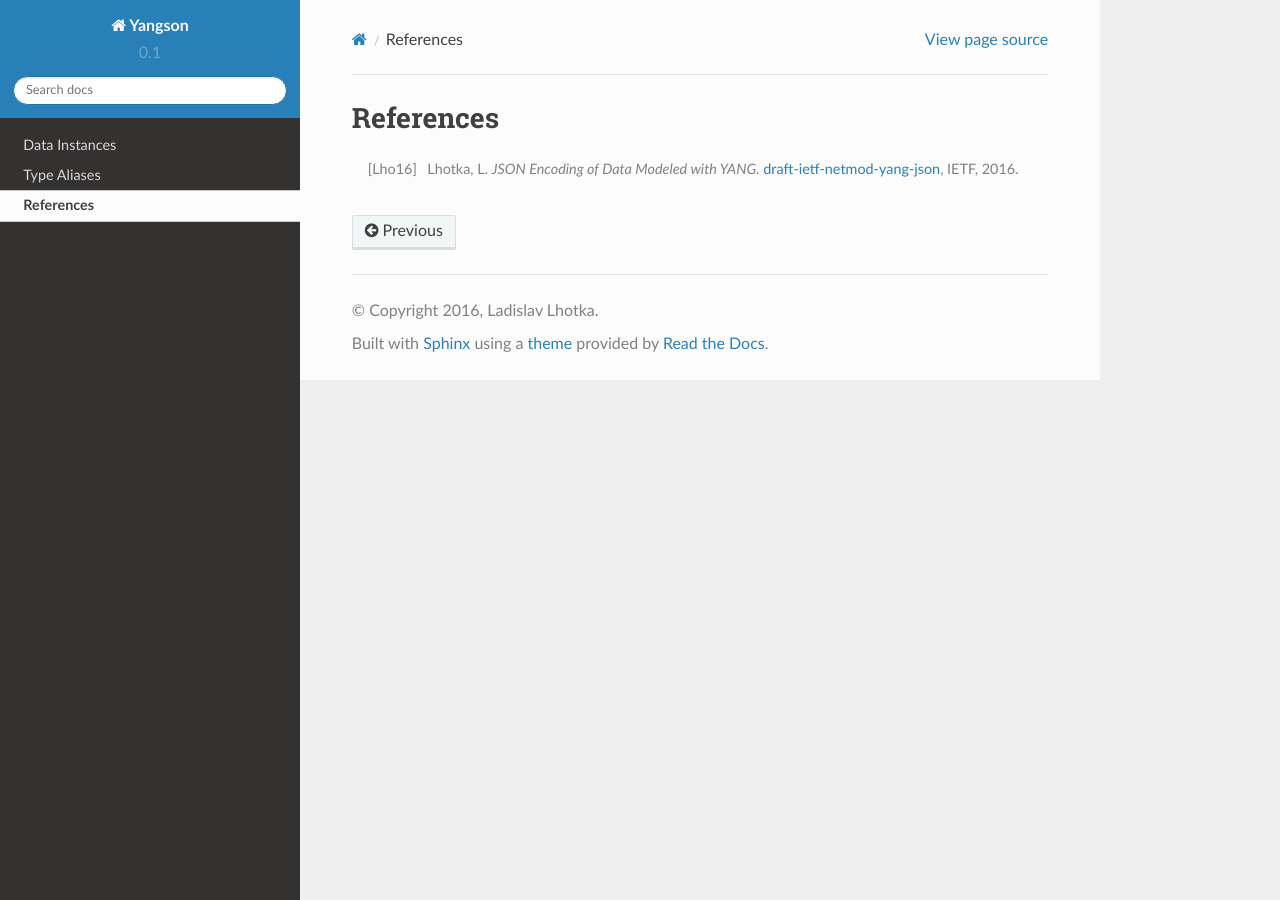
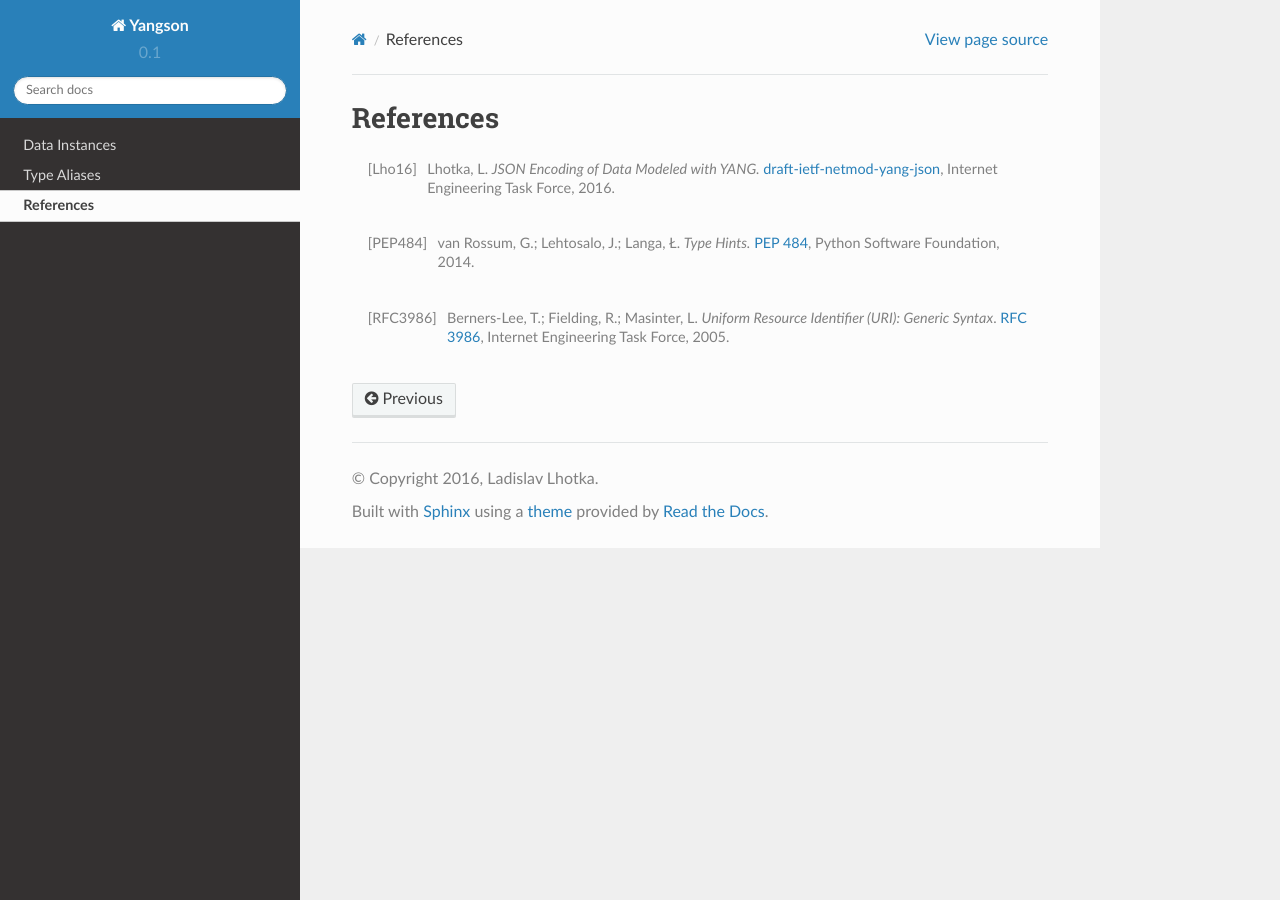
Before and after one commit to CZ-NIC/yangson, a Sphinx documentation site: the page built from docs/references.rst, in a window 1280 px wide. Built offline with Sphinx 7.4.7 and the Read the Docs theme 2.0.0, drawn with Linux system fonts in a browser that asks for light colours.

Commit message:
Update references.

```diff
--- a/docs/references.rst
+++ b/docs/references.rst
@@ -3,6 +3,18 @@ References
 **********
 
 .. [Lho16] Lhotka, L. *JSON Encoding of Data Modeled with YANG.*
-	   `draft-ietf-netmod-yang-json`__, IETF, 2016.
+	   `draft-ietf-netmod-yang-json`__, Internet Engineering Task
+	   Force, 2016.
 
 __ https://tools.ietf.org/html/draft-ietf-netmod-yang-json
+
+.. [PEP484] van Rossum, G.; Lehtosalo, J.; Langa, Ł. *Type Hints.*
+	    `PEP 484`__, Python Software Foundation, 2014.
+
+__ https://www.python.org/dev/peps/pep-0484
+
+.. [RFC3986] Berners-Lee, T.; Fielding, R.; Masinter, L. *Uniform
+	     Resource Identifier (URI): Generic Syntax*. `RFC 3986`__,
+	     Internet Engineering Task Force, 2005.
+
+__ https://tools.ietf.org/html/rfc3986
```
